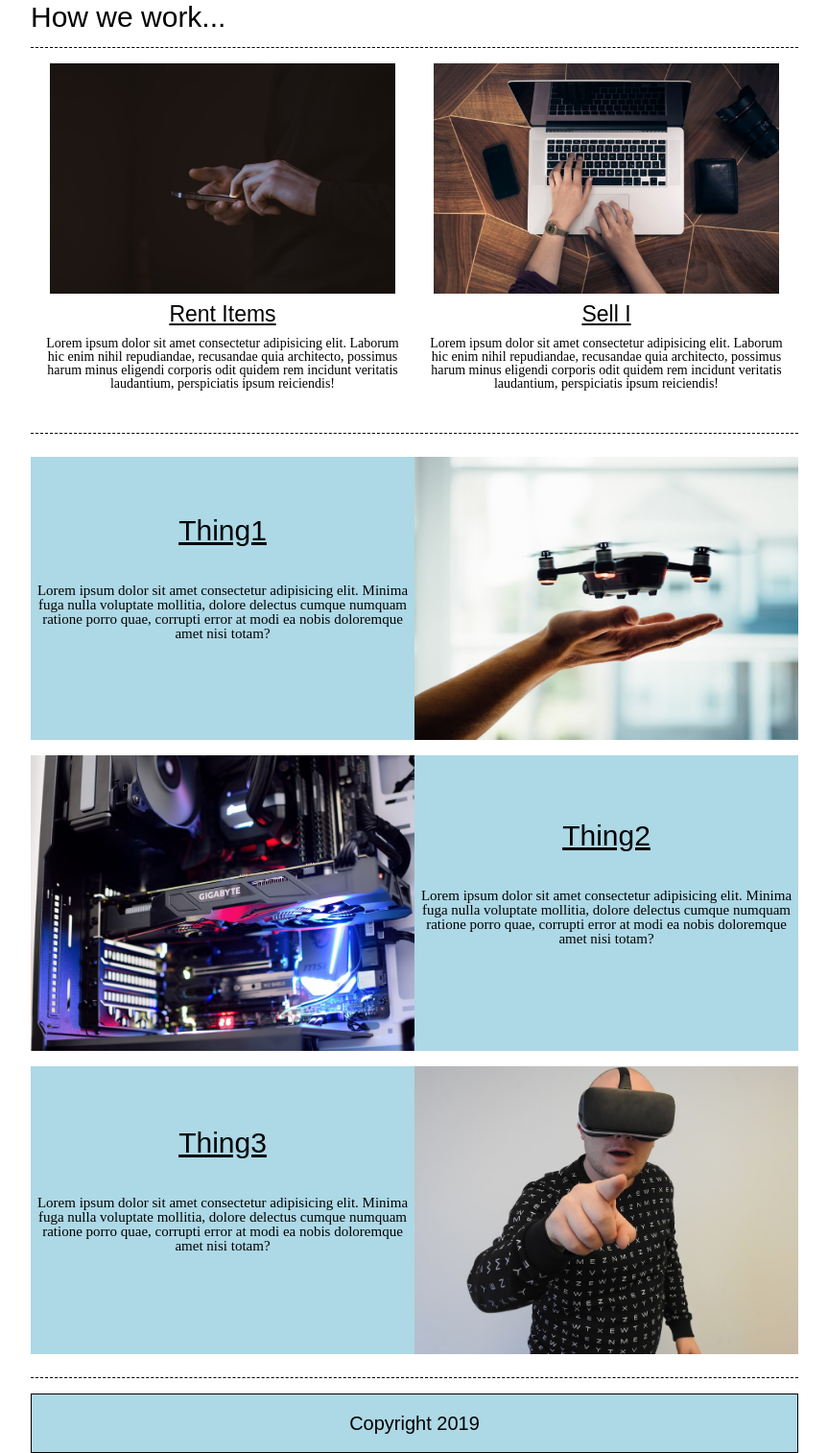
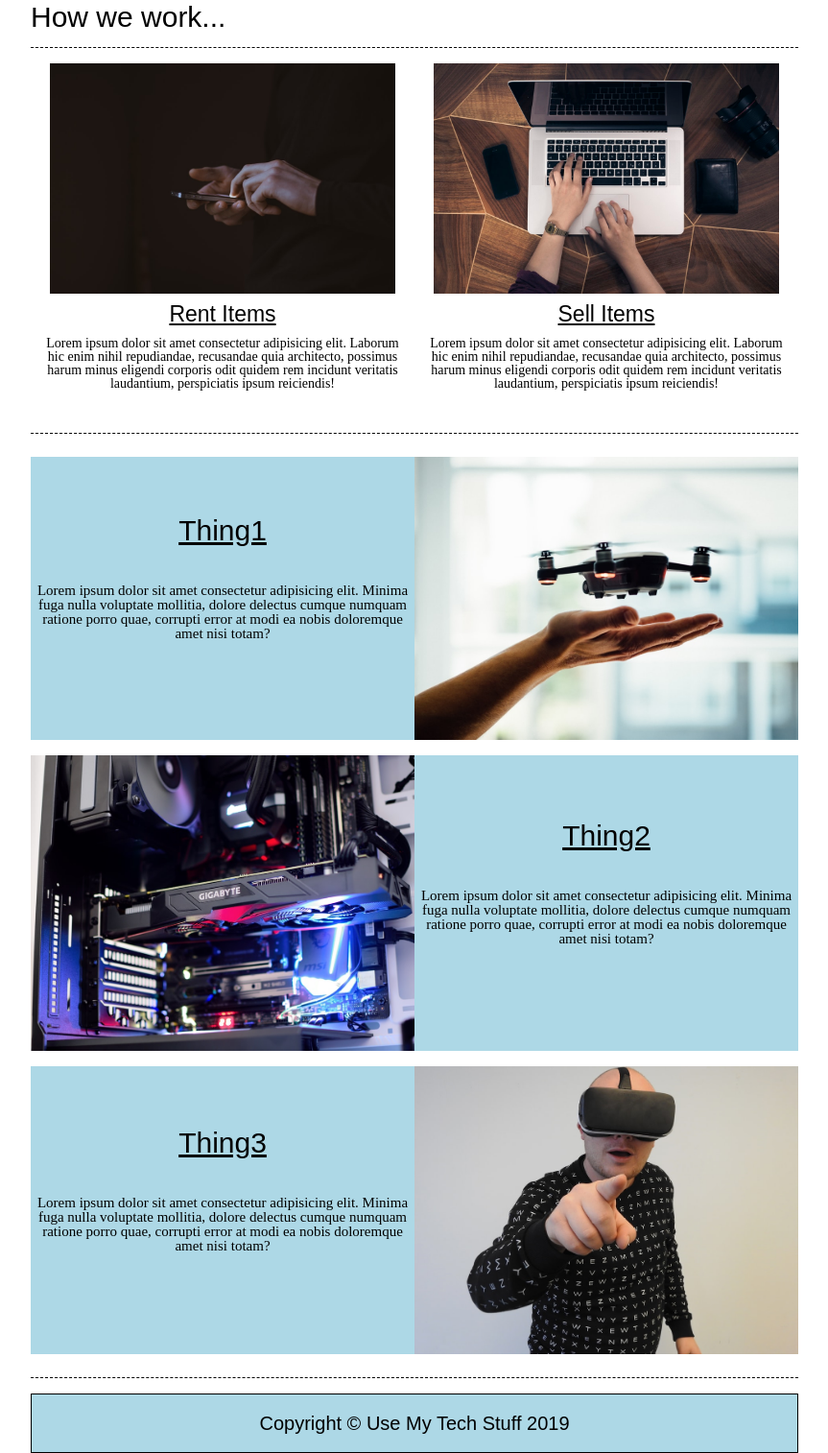
Before and after one commit to BuildWeek-UseMy-Tech-Stuff/Marketing-Page, a plain HTML site: page index.html in a window 1280 px wide. Shown: the part 339-1853 px from the top of the page at 96% size, without its empty margins (208-1071 px from the left). Drawn offline with Linux system fonts and the light colour scheme; a web font is replaced by a local one.

Commit message:
fixed copyright

```diff
--- a/index.html
+++ b/index.html
@@ -10,6 +10,7 @@
   </head>
   <body class="container home">
     <header>
+
     <a href="index.html" id="logo">Use My Tech Stuff</a>
 
     <nav>
@@ -44,7 +45,7 @@
         <div>
             <img class="macbook-pic" src="img/mac.jpg" alt="macbook"/>
 
-          <h3>Sell I</h3>
+          <h3>Sell Items</h3>
 
           <p>Lorem ipsum dolor sit amet consectetur adipisicing elit. Laborum hic enim nihil repudiandae, recusandae quia architecto, possimus harum minus eligendi corporis odit quidem rem incidunt veritatis laudantium, perspiciatis ipsum reiciendis!</p>
         </div>
@@ -89,7 +90,7 @@
     </section>
 
     <footer>
-      <P>Copyright <script>document.write(new Date().getFullYear());</script></P>
+      <P>Copyright © Use My Tech Stuff <script>document.write(new Date().getFullYear());</script></P>
     </footer>
   </body>
 </html>
```
Also changed, not shown: about.html (+1 -1 lines).
